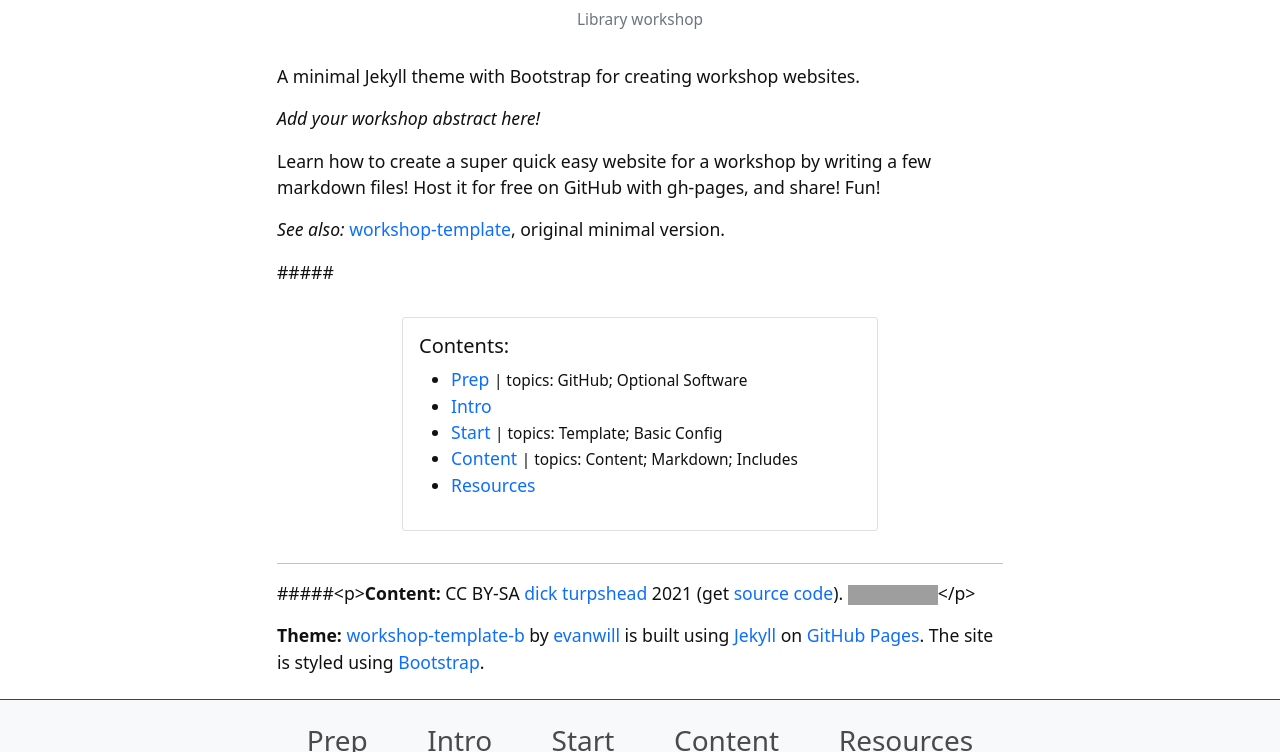
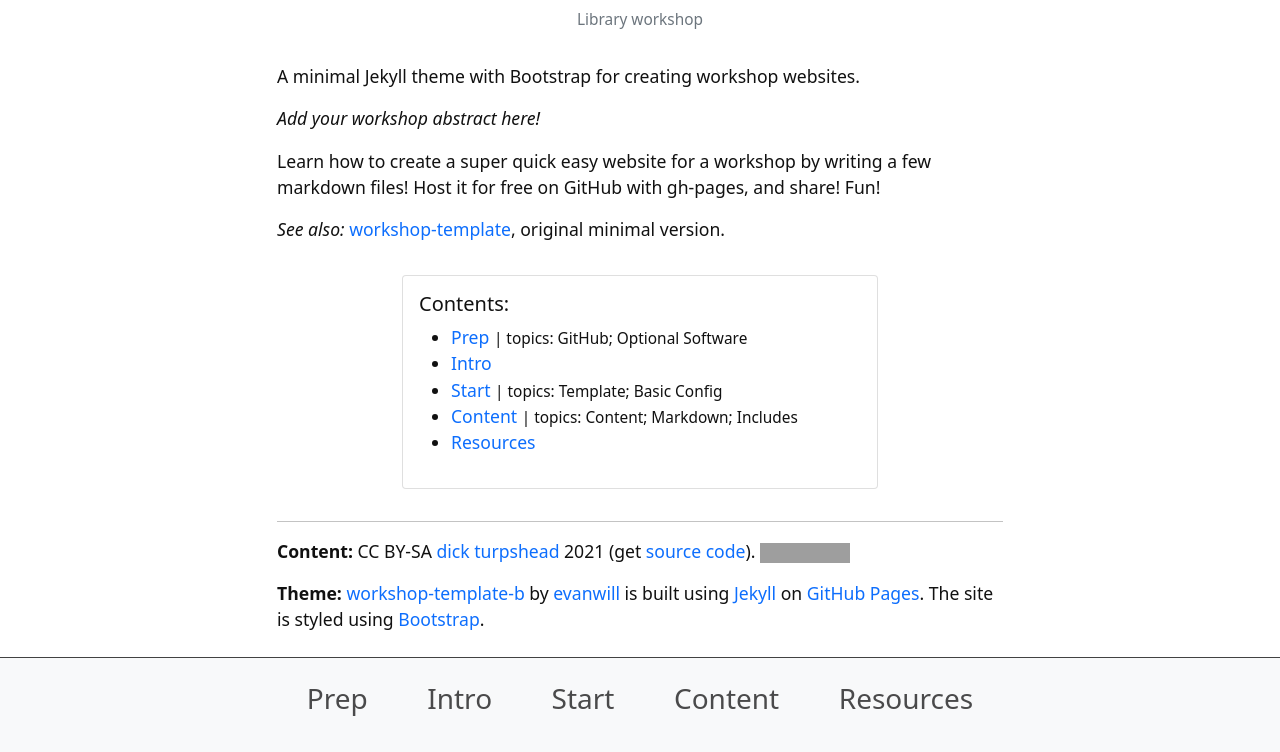
Before and after one commit to DickTurpshead/workshop-template-b, a Jekyll site: the page built from index.md, in a window 1280 px wide and 900 px high, scrolled down 567 px, cut to the strip 0-752 px from the top of the window. Built offline with Jekyll 4.4.1, drawn with Linux system fonts in a browser that asks for light colours; grey boxes are pictures that could not be loaded.

Commit message:
Update index.md

```diff
--- a/index.md
+++ b/index.md
@@ -17,8 +17,8 @@ Fun!
 
 *See also:* [workshop-template](https://evanwill.github.io/workshop-template/), original minimal version.
 
-#####{% include toc.html %}
+{% include toc.html %}
 
 ------
 
-#####{% include template/credits.html %}
+{% include template/credits.html %}
```
